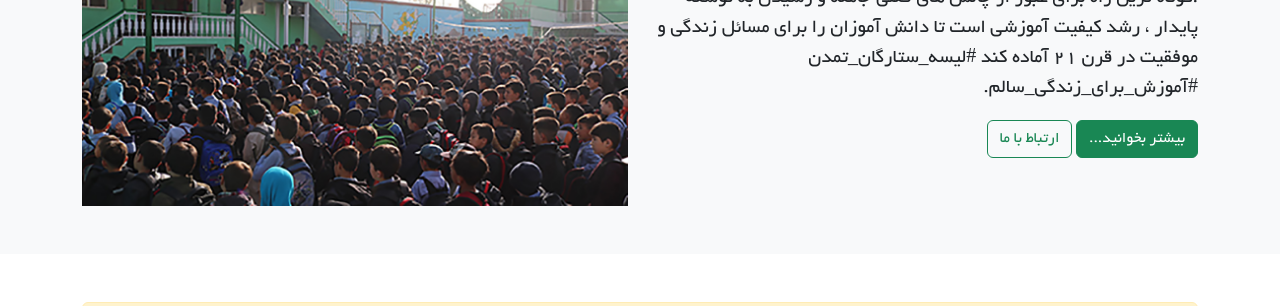
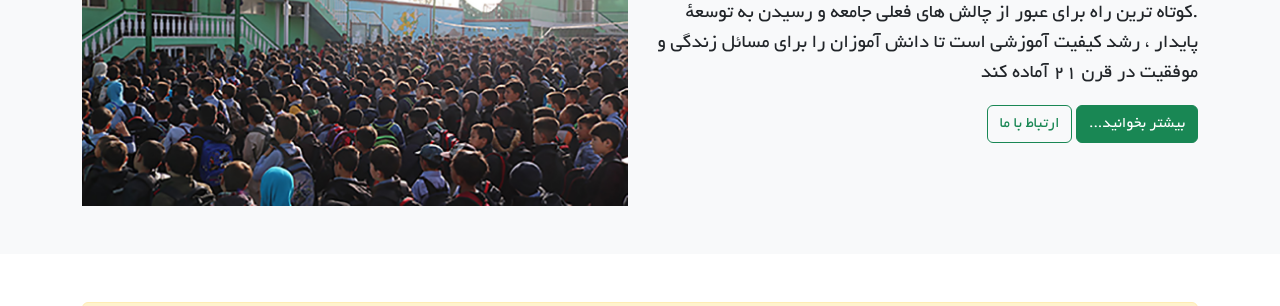
Before and after one commit to mohammadbahmani-dev/SetaraganeTamadon-business-page, a plain HTML site: page index.html in a window 1280 px wide. Shown: the part 213-519 px from the top of the page. Drawn offline with Linux system fonts and the light colour scheme.

Commit message:
New text

```diff
--- a/index.html
+++ b/index.html
@@ -74,10 +74,7 @@
                 </div>
                 <div class="col-12 col-lg-6 mt-3 " dir="rtl">
                     <h2 class="h3 " style="font-size: 5vw;">لیسه ستارگان تمدن</h2>
-                    <p class="lead">.کوتاه ترین راه برای عبور از چالش های فعلی جامعه و رسیدن به توسعهٔ پایدار ، رشد کیفیت آموزشی است تا دانش آموزان را برای مسائل زندگی و موفقیت در قرن ۲۱ آماده کند
-
-#لیسه_ستارگان_تمدن
-#آموزش_برای_زندگی_سالم.</p>
+                    <p class="lead">.کوتاه ترین راه برای عبور از چالش های فعلی جامعه و رسیدن به توسعهٔ پایدار ، رشد کیفیت آموزشی است تا دانش آموزان را برای مسائل زندگی و موفقیت در قرن ۲۱ آماده کند</p>
                     <button class="btn btn-success ">بیشتر بخوانید...</button>
                     <button class="btn btn-outline-success">ارتباط با ما</button>
                 </div>
```
